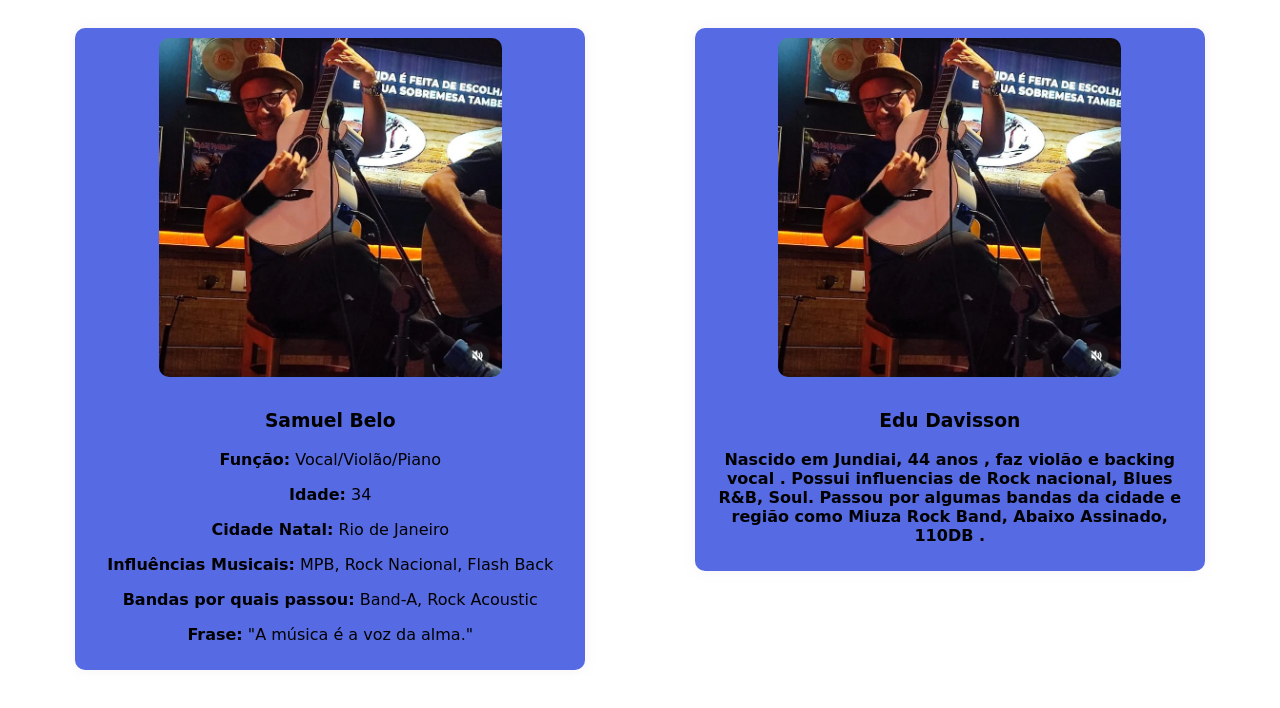
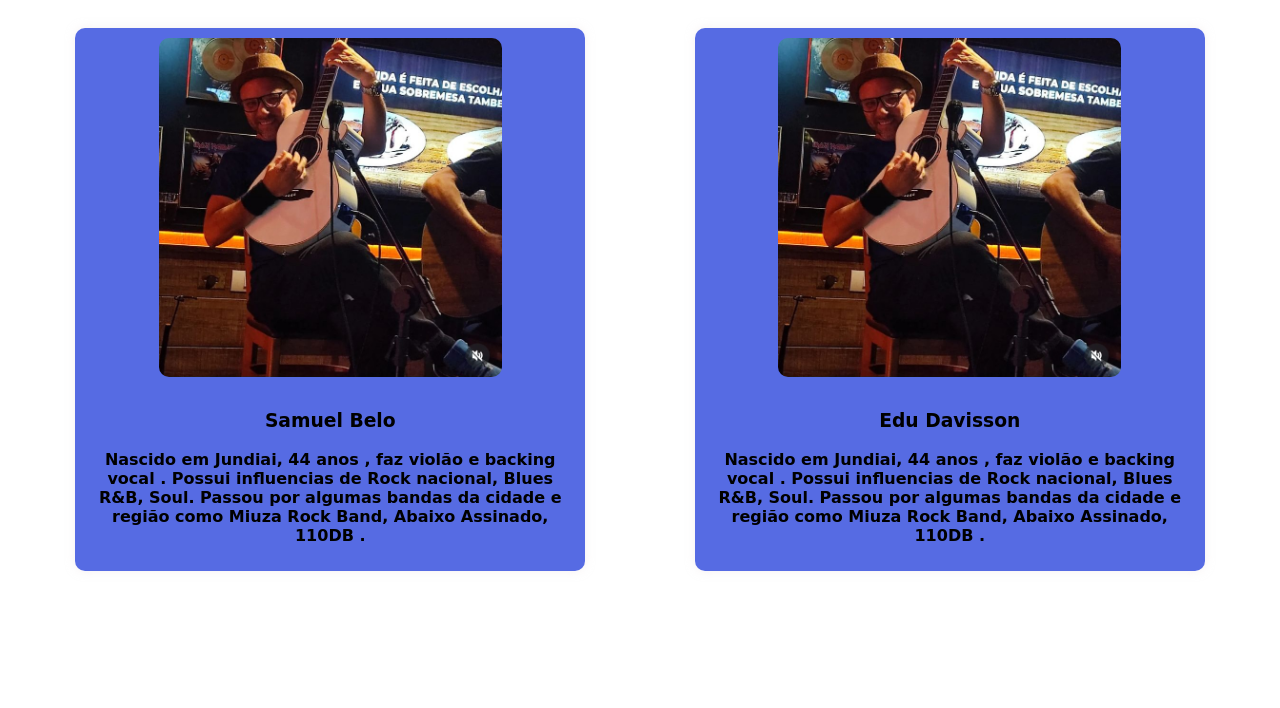
Before and after one commit to Edudavisson1980/Ficha-t-cnica-DC, a plain HTML site: page index.html in a window 1280 px wide. Drawn offline with Linux system fonts and the light colour scheme.

Commit message:
Add files via upload

```diff
--- a/index.html
+++ b/index.html
@@ -12,12 +12,9 @@
         <div class="musician zoomable" style="background-color: rgba(44, 71, 221, 0.8); border-radius: 10px; padding: 10px; width: 40%; box-shadow: 0 0 10px rgba(238, 228, 228, 0.5); text-align: center; font-family: 'Rock Salt', cursive; transition: transform 0.3s ease-in-out;">
             <img src="Foto_3.jpg" alt="Foto de Samuel Belo" style="width: 70%; border-radius: 10px; margin-bottom: 10px;">
             <h3>Samuel Belo</h3>
-            <p><strong>Função:</strong> Vocal/Violão/Piano</p>
-            <p><strong>Idade:</strong> 34</p>
-            <p><strong>Cidade Natal:</strong> Rio de Janeiro</p>
-            <p><strong>Influências Musicais:</strong> MPB, Rock Nacional, Flash Back</p>
-            <p><strong>Bandas por quais passou:</strong> Band-A, Rock Acoustic</p>
-            <p><strong>Frase:</strong> "A música é a voz da alma."</p>
+            <p><strong>Nascido em Jundiai, 44 anos , faz violão e backing vocal . Possui influencias de Rock nacional, Blues
+                R&B, Soul. Passou por algumas bandas da cidade e região como Miuza Rock Band, Abaixo Assinado, 110DB .</strong></p>
+
         </div>
 
         <div class="musician zoomable" style="background-color: rgba(44, 71, 221, 0.8); border-radius: 10px; padding: 10px; width: 40%; box-shadow: 0 0 10px rgba(238, 228, 228, 0.5); text-align: center; font-family: 'Rock Salt', cursive; transition: transform 0.3s ease-in-out;">
```
